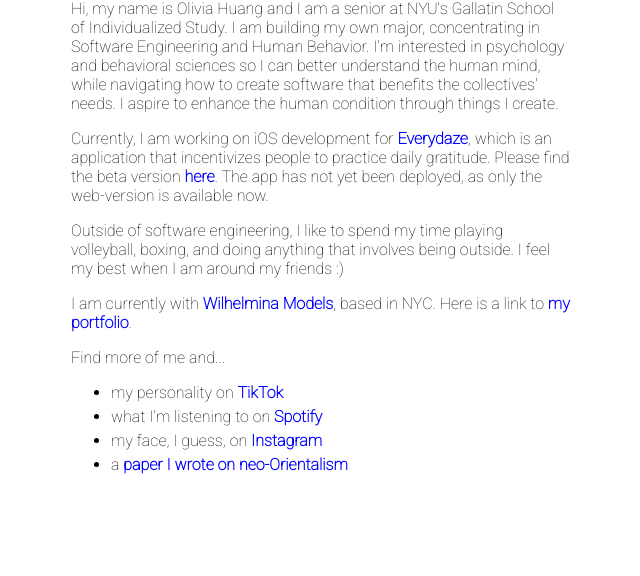
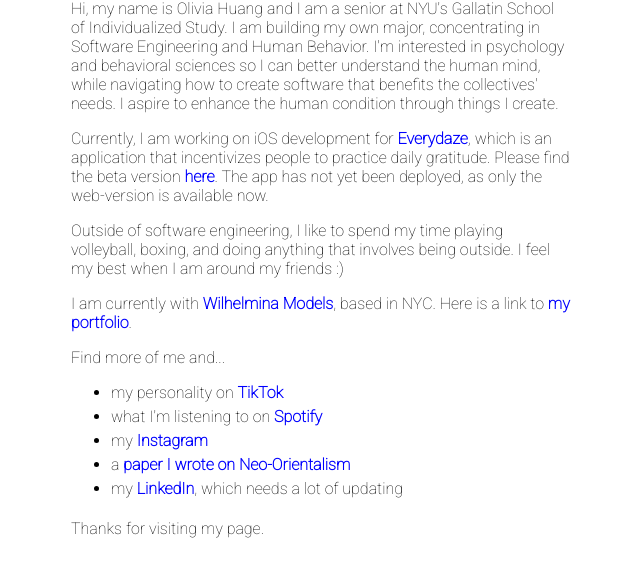
Before and after one commit to livhuang/oliviahuang-io, a website: page index.html in a window 1280 px wide. Shown: the part 110-686 px from the top of the page, without its empty margins (319-959 px from the left). Drawn offline with Linux system fonts and the light colour scheme.

Commit message:
added LinkedIn to html

```diff
--- a/index.html
+++ b/index.html
@@ -89,13 +89,17 @@
                     what I'm listening to on <a href = "https://open.spotify.com/user/olivia.huang?si=opAGkgAVRB2P8vNtG9qkrg&dl_branch=1&nd=1">Spotify</a>
                 </li>
                 <li>
-                    my face, I guess, on <a href = "https://www.instagram.com/olivia.huang/?hl=en">Instagram</a>
+                    my <a href = "https://www.instagram.com/olivia.huang/?hl=en">Instagram</a>
                 </li>
                 <li>
-                    a <a href = "https://storymaps.arcgis.com/stories/52db05c30536464dac89085fa1740936">paper I wrote on neo-Orientalism</a>
+                    a <a href = "https://storymaps.arcgis.com/stories/52db05c30536464dac89085fa1740936">paper I wrote on Neo-Orientalism</a>
                 </li>
+				<li>
+					my <a href ="https://www.linkedin.com/in/olivia-huang-21b73a14b/">LinkedIn</a>, which needs a lot of updating
+				</li>
             </ul>
 			<p>
+				Thanks for visiting my page.
 				<!-- Thanks for visiting my page.
 
 				<img src ="IMG_9817.JPG"> -->
```
